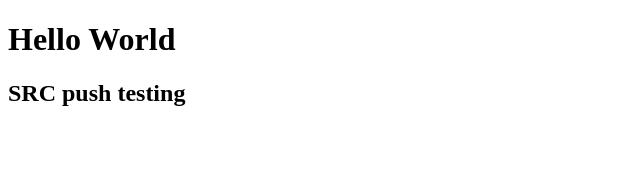
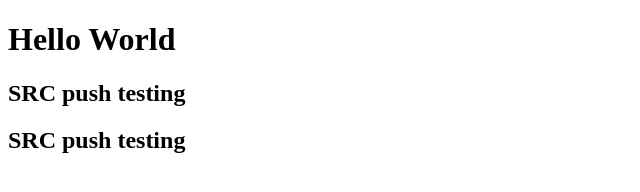
Before and after one commit to josephGithub24/Test-repo, a plain HTML site: page index.html in a window 1280 px wide. Shown: the whole page, without its empty margins (0-640 px from the left). Drawn offline with Linux system fonts and the light colour scheme.

Commit message:
src code

```diff
--- a/index.html
+++ b/index.html
@@ -8,5 +8,6 @@
 <body>
     <div class=""><h1>Hello World</h1></div>
     <div class=""><h2>SRC push testing</h2></div>
+    <div class=""><h2>SRC push testing</h2></div>
 </body>
 </html>
```
